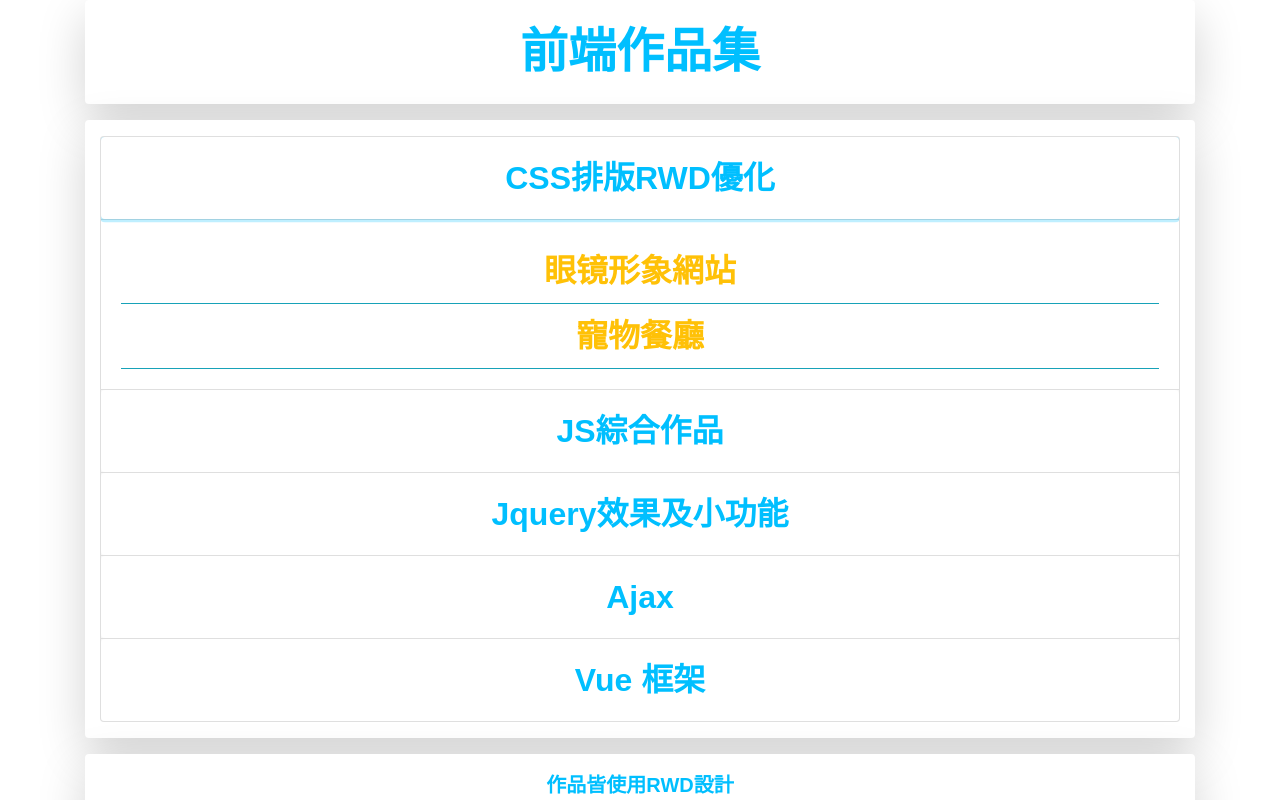
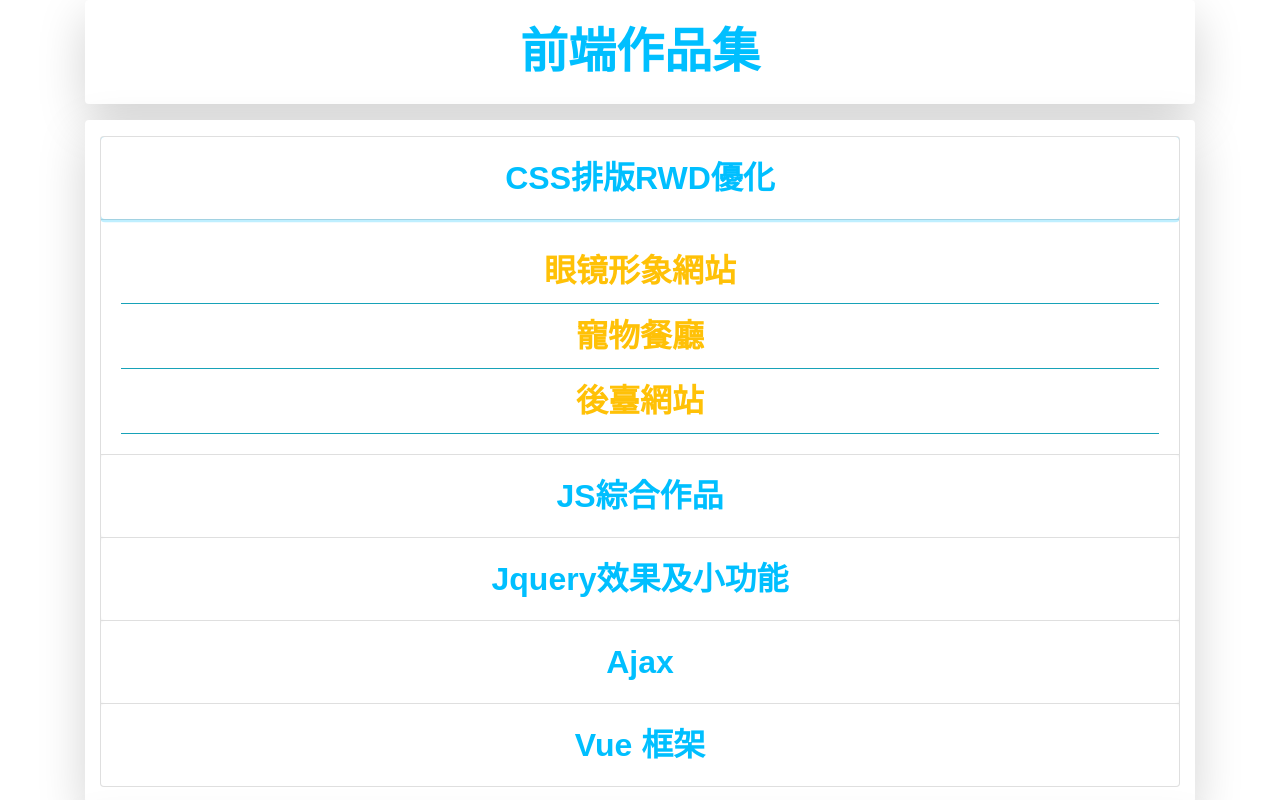
Before and after one commit to dstsidragon/LucienFontEndWorks, a plain HTML site: page index.html in a window 1280 px wide. Both pictures are taken after a click on the button "CSS排版RWD優化". Shown: the top 800 px of the page. Drawn offline with nearby package versions, Linux system fonts and the light colour scheme.

Commit message:
Update 2020-12-14T10:40:09.126Z

```diff
--- a/index.html
+++ b/index.html
@@ -37,6 +37,7 @@
           <ul">
             <li ><a target="_blank" class="text-center active-warning text-warning hover-warning-bgChange bd-bottom-1 bd-solid bd-color-info d-block pd-1" href="https://dstsidragon.github.io/CssOnLineClass_SeventhMisson/">眼镜形象網站</a></li>
             <li ><a target="_blank" class="text-center active-warning text-warning hover-warning-bgChange bd-bottom-1 bd-solid bd-color-info d-block pd-1" href="https://dstsidragon.github.io/WesternRestaurant/">寵物餐廳</a></li>
+            <li ><a target="_blank" class="text-center active-warning text-warning hover-warning-bgChange bd-bottom-1 bd-solid bd-color-info d-block pd-1" href="https://dstsidragon.github.io/CssOnLineClass_FifthMisson/">後臺網站</a></li>
         </ul>
         </div>
       </div>
```
Also changed, not shown: 4 other files.
